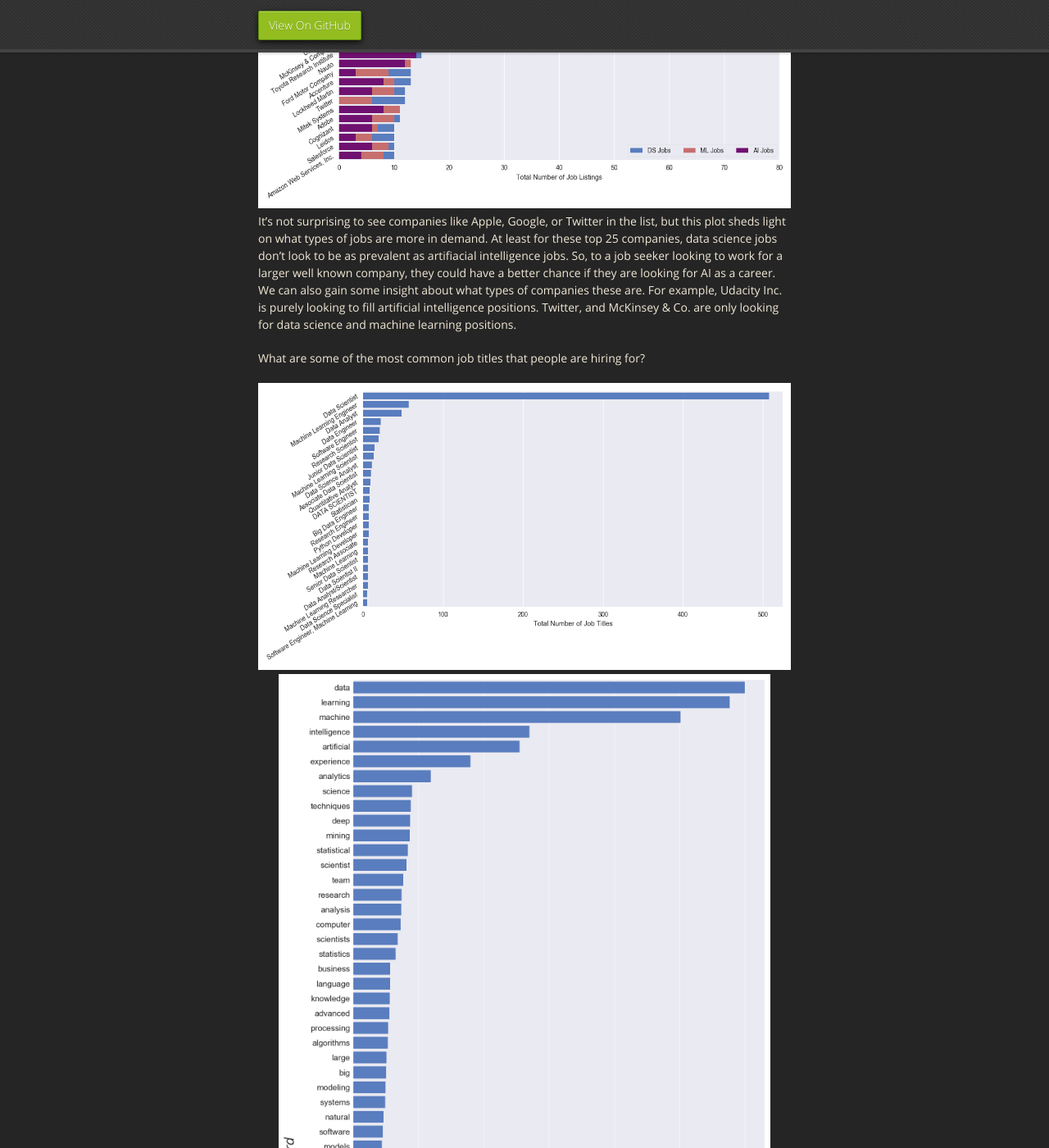
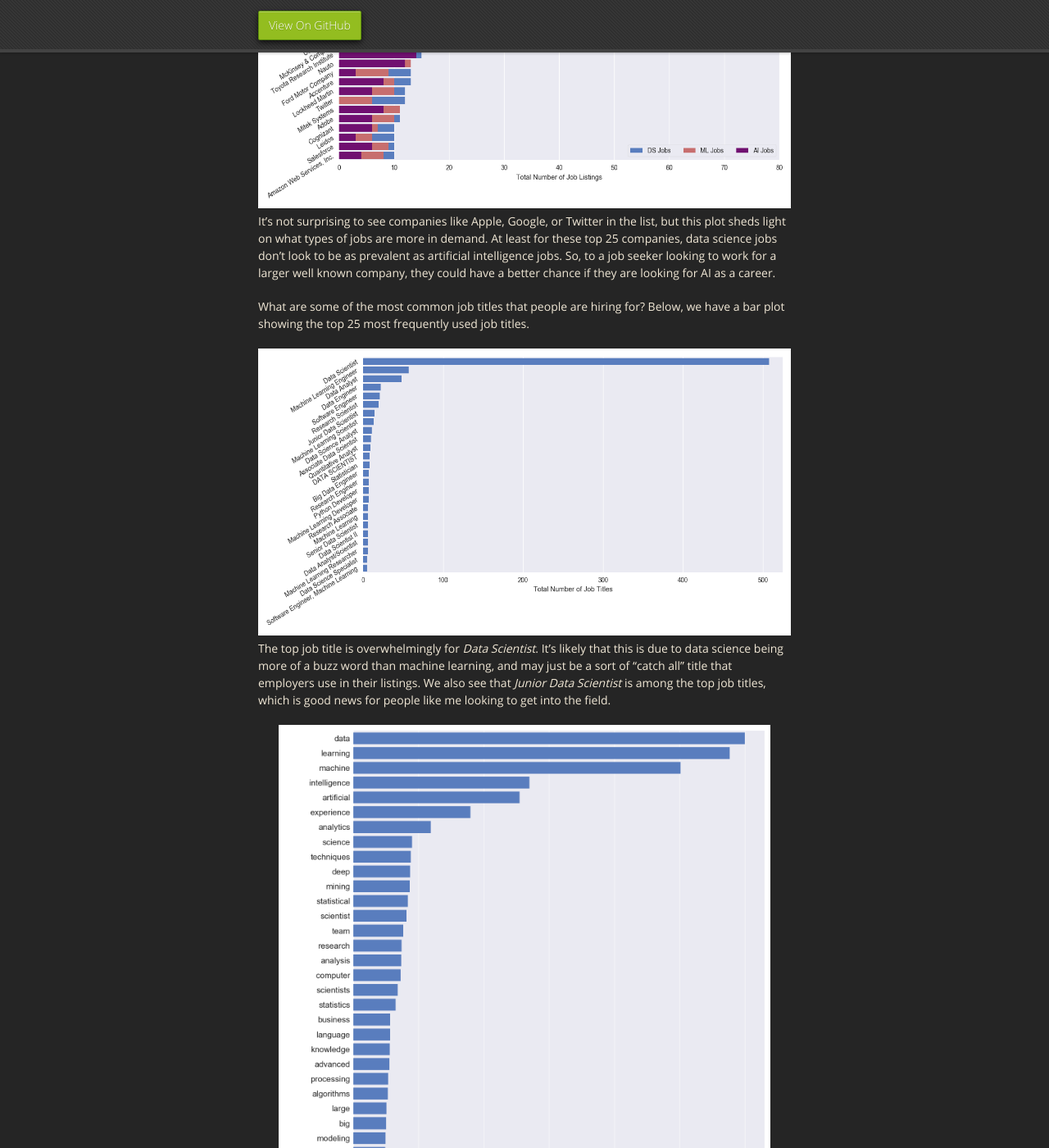
Before and after one commit to mrbrins82/mrbrins82.github.io, a Jekyll site: the page built from kaggle_indeed.md, in a window 1280 px wide and 1400 px high, scrolled down 3384 px. Shown: the whole window at 82% size. Built offline with Jekyll 4.4.1, drawn with Linux system fonts in a browser that asks for light colours; nearby versions of some CDN libraries; our own code applies the rules of GitHub Pages for plain Markdown files.

Commit message:
updated indeed page

```diff
--- a/kaggle_indeed.md
+++ b/kaggle_indeed.md
@@ -102,11 +102,13 @@ We have a total of 2807 job listings (924 AI, 951 Data Science, 932 Machine Lear
 Let's take a look at the top 25 companies in terms of total job listings broken down into artificial intelligence, machine learning, and data science jobs.
 <center><img src="./assets/images/top_companies.png" alt="top companies" width="700" height="350" />
 </center>
-It's not surprising to see companies like Apple, Google, or Twitter in the list, but this plot sheds light on what types of jobs are more in demand. At least for these top 25 companies, data science jobs don't look to be as prevalent as artifiacial intelligence jobs. So, to a job seeker looking to work for a larger well known company, they could have a better chance if they are looking for AI as a career. We can also gain some insight about what types of companies these are. For example, Udacity Inc. is purely looking to fill artificial intelligence positions. Twitter, and McKinsey & Co. are only looking for data science and machine learning positions.
+It's not surprising to see companies like Apple, Google, or Twitter in the list, but this plot sheds light on what types of jobs are more in demand. At least for these top 25 companies, data science jobs don't look to be as prevalent as artificial intelligence jobs. So, to a job seeker looking to work for a larger well known company, they could have a better chance if they are looking for AI as a career.
 
-What are some of the most common job titles that people are hiring for?
+What are some of the most common job titles that people are hiring for? Below, we have a bar plot showing the top 25 most frequently used job titles.
 <center><img src="./assets/images/top_titles.png" alt="top titles" width="700" height="350" />
 </center>
+The top job title is overwhelmingly for _Data Scientist_. It's likely that this is due to data science being more of a buzz word than machine learning, and may just be a sort of "catch all" title that employers use in their listings. We also see that _Junior Data Scientist_ is among the top job titles, which is good news for people like me looking to get into the field.
+
 
 <center><img src="./assets/images/summary_word_count.png" alt="summary word count plot" width="600" height="1200" />
 </center>
```
